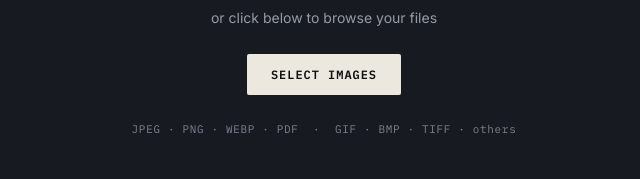
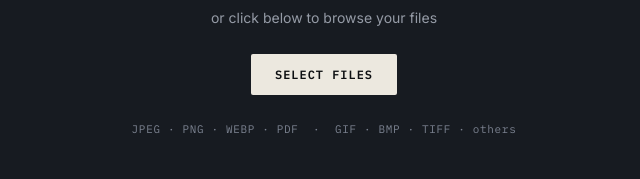
Before and after one commit to gaganverma14/ZeroTrace, a plain HTML site: page index.html in a window 1280 px wide. Shown: the part 330-509 px from the top of the page, 316-956 px from the left. Drawn offline with nearby package versions, Linux system fonts and the light colour scheme.

Commit message:
Update index.html

```diff
--- a/index.html
+++ b/index.html
@@ -412,7 +412,7 @@ body[data-theme="light"] ::selection{background:var(--keep);color:#fff}
         <div class="intake-icon">[ ◌ ]</div>
         <h1>Drop evidence to begin</h1>
         <p>or click below to browse your files</p>
-        <button class="intake-browse" id="browseBtn" type="button">Select Images</button>
+        <button class="intake-browse" id="browseBtn" type="button">Select Files</button>
         <div class="intake-formats">JPEG · PNG · WEBP · PDF &nbsp;·&nbsp; GIF · BMP · TIFF · others</div>
 
         <div class="intake-explain">
```
